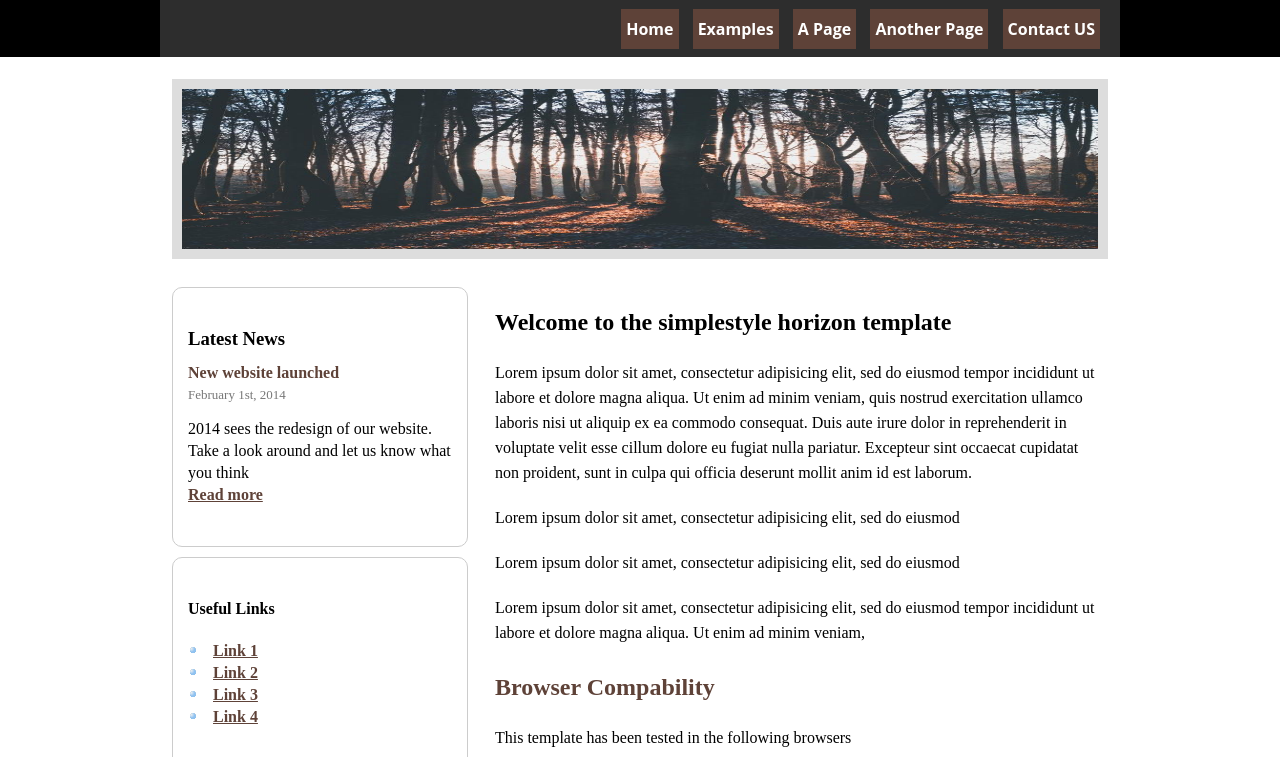
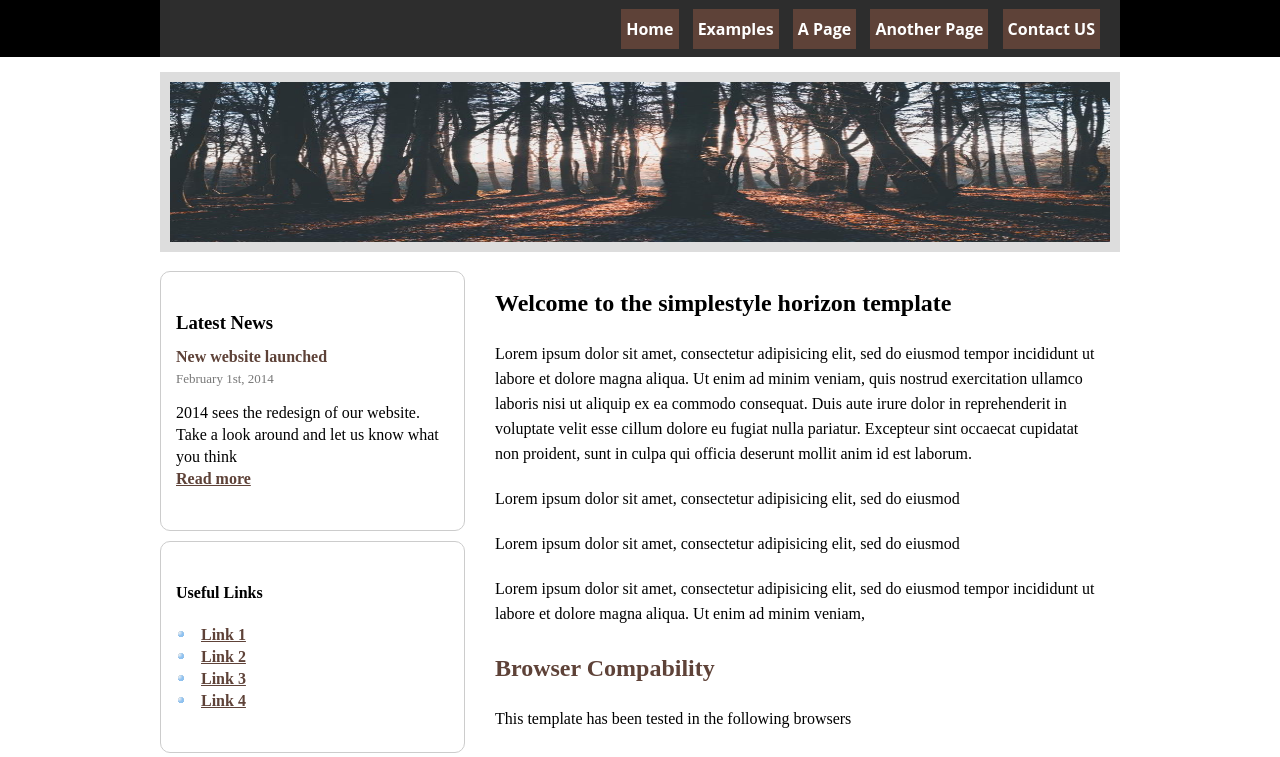
Before and after one commit to MrEyelet/KB, a plain HTML site: page ZADANIE2/index.html in a window 1280 px wide. Shown: the part 167-924 px from the top of the page. Drawn offline with Linux system fonts and the light colour scheme.

Commit message:
Update style.css

```diff
--- a/ZADANIE2/style.css
+++ b/ZADANIE2/style.css
@@ -8,6 +8,12 @@
 	margin: 0 auto;
 }
 
+[class*="col-"] {
+	float:left;
+	min-height:1px;
+	padding:12px;
+}
+
 /*CLERFIX*/
 
 .row::before,
@@ -16,13 +22,6 @@
 	display: table;
 	clear: both;
 }
-
-[class*="col-"] {
-	float:left;
-	min-height:1px;
-	padding:12px;
-}
-
 /*12 COLUMN GRID*/
 .col-1{width:8.33%;}
 .col-2{width:16.66%;}
@@ -51,7 +50,9 @@
 .col-offset-9{margin-left:75%;}
 .col-offset-10{margin-left:83.33%;}
 .col-offset-11{margin-left:91.66%;}
+
 /*===================END OF GRID=====================*/
+
 @import url(https://fonts.googleapis.com/css?family=Open+Sans:400,300,300italic,400italic,600,600italic,700,700italic);
 
 * {
@@ -125,13 +126,18 @@ header {
 }
 
 .second {
-	margin: 10px 0 0 0;
+	margin: 15px 0 0 0;
+	padding: 0;
 }
 
 .banner img {
 	padding: 10px;
 	width: 100%;
 	background: #DDDDDD;
+}
+
+.leftside {
+	padding: 15px 15px 15px 0;
 }
 
 .article,
@@ -202,6 +208,11 @@ span > img {
 	padding: 0;
 }
 
+.f-nav ul {
+	padding: 10px 0;
+	text-align: center;
+}
+
 .f-nav ul li {
 	padding: 0 10px;
 	display: inline-block;
@@ -213,10 +224,6 @@ span > img {
 	border-right: none
 }
 
-.f-nav ul {
-	padding: 10px 0;
-	text-align: center;
-}
 
 .f-nav ul li a {
 	color: #fff;
```
